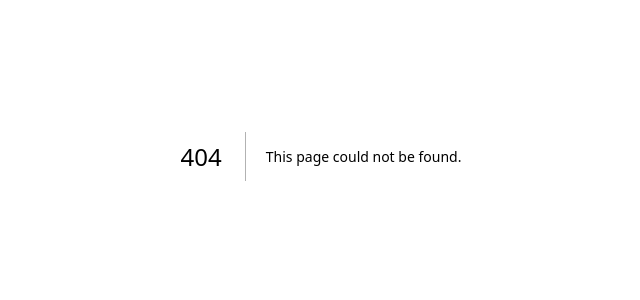
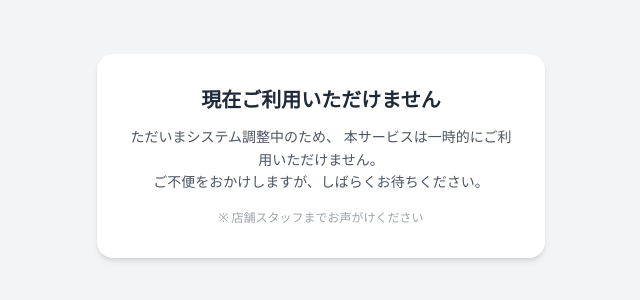
Before and after one commit to neodesafiador/sb_custom_drink, a Next.js app: page /qr/disabled in a window 1280 px wide. Before the commit this address had no page. Shown: the part 244-544 px from the top of the page, without its empty margins (319-959 px from the left). Built offline with nearby package versions, Linux system fonts and the light colour scheme.

Commit message:
add emergency disable flow for QR access

```diff
--- /dev/null
+++ b/app/qr/disabled/page.tsx
@@ -0,0 +1,22 @@
+export default function DisabledPage() {
+  return (
+    <main className="min-h-screen flex items-center justify-center bg-gray-100 px-4">
+      <div className="bg-white p-8 rounded-2xl shadow-md max-w-md text-center">
+        <h1 className="text-xl font-bold text-gray-800 mb-3">
+          現在ご利用いただけません
+        </h1>
+
+        <p className="text-sm text-gray-600 leading-relaxed">
+          ただいまシステム調整中のため、
+          本サービスは一時的にご利用いただけません。
+          <br />
+          ご不便をおかけしますが、しばらくお待ちください。
+        </p>
+
+        <p className="text-xs text-gray-400 mt-4">
+          ※ 店舗スタッフまでお声がけください
+        </p>
+      </div>
+    </main>
+  );
+}
--- a/app/qr/page.tsx
+++ b/app/qr/page.tsx
@@ -3,6 +3,9 @@ import QRCodeDisplay from '@/components/QRCodeDisplay';
 
 export default function QRPage() {
   const baseUrl = process.env.NEXT_PUBLIC_BASE_URL || 'http://localhost:3000';
+
+  const isEnabled = process.env.NEXT_PUBLIC_QR_ENABLED === 'true';
+  const targetUrl = isEnabled ? baseUrl : `${baseUrl}/disabled`;
 
   return (
     <main className="min-h-screen bg-gradient-to-b from-green-50 to-white">
@@ -38,11 +41,11 @@ export default function QRPage() {
 
         {/* QRコード表示 */}
         <div className="bg-white rounded-3xl shadow-xl p-8">
-          <QRCodeDisplay url={baseUrl} />
+          <QRCodeDisplay url={targetUrl} />
 
           <div className="mt-6 p-4 bg-gray-50 rounded-xl">
             <p className="text-sm text-gray-600 text-center break-all">
-              {baseUrl}
+              {targetUrl}
             </p>
           </div>
 
```
Also changed, not shown: 2 other files (tests, documents, lock files or other folders).
